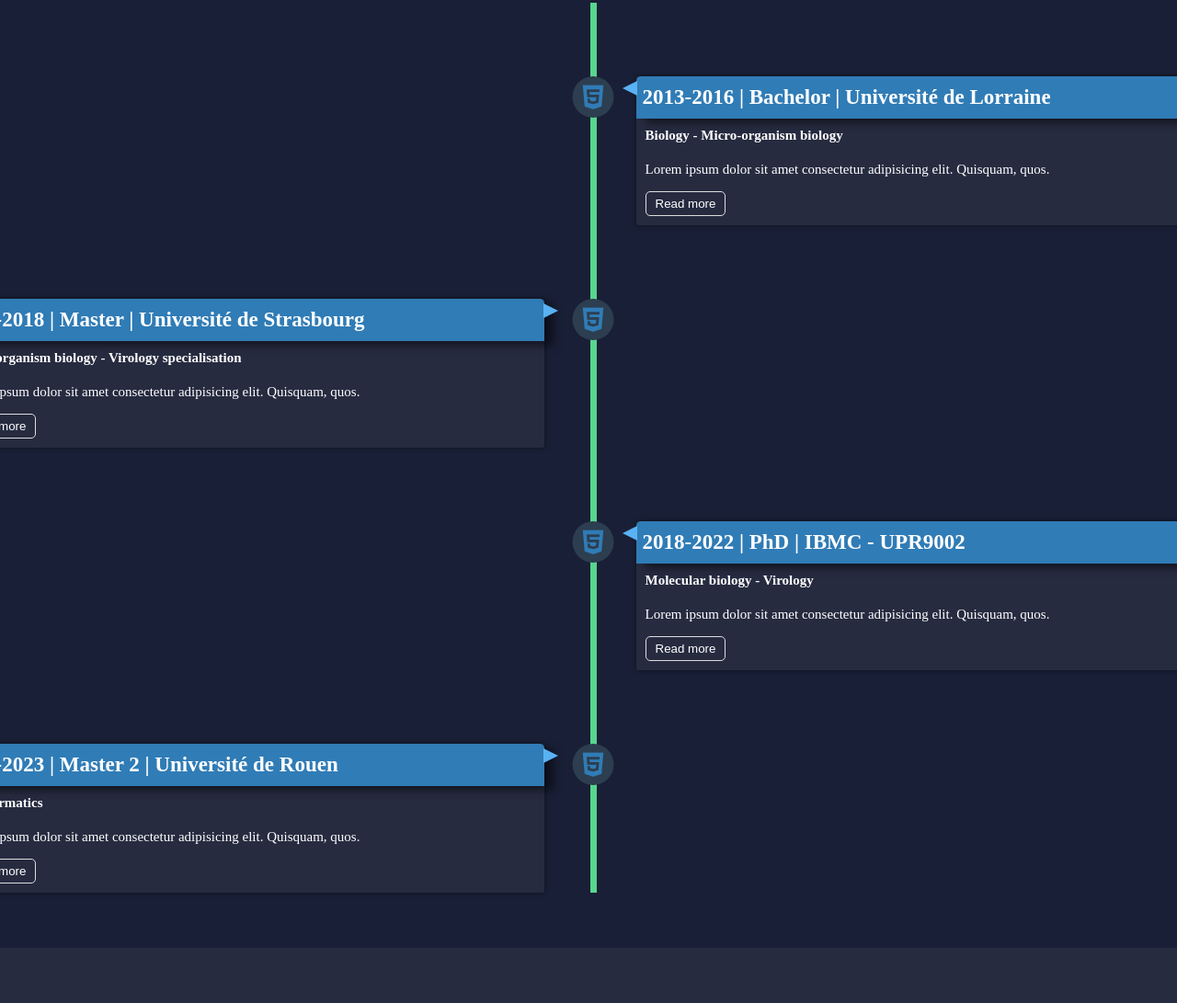
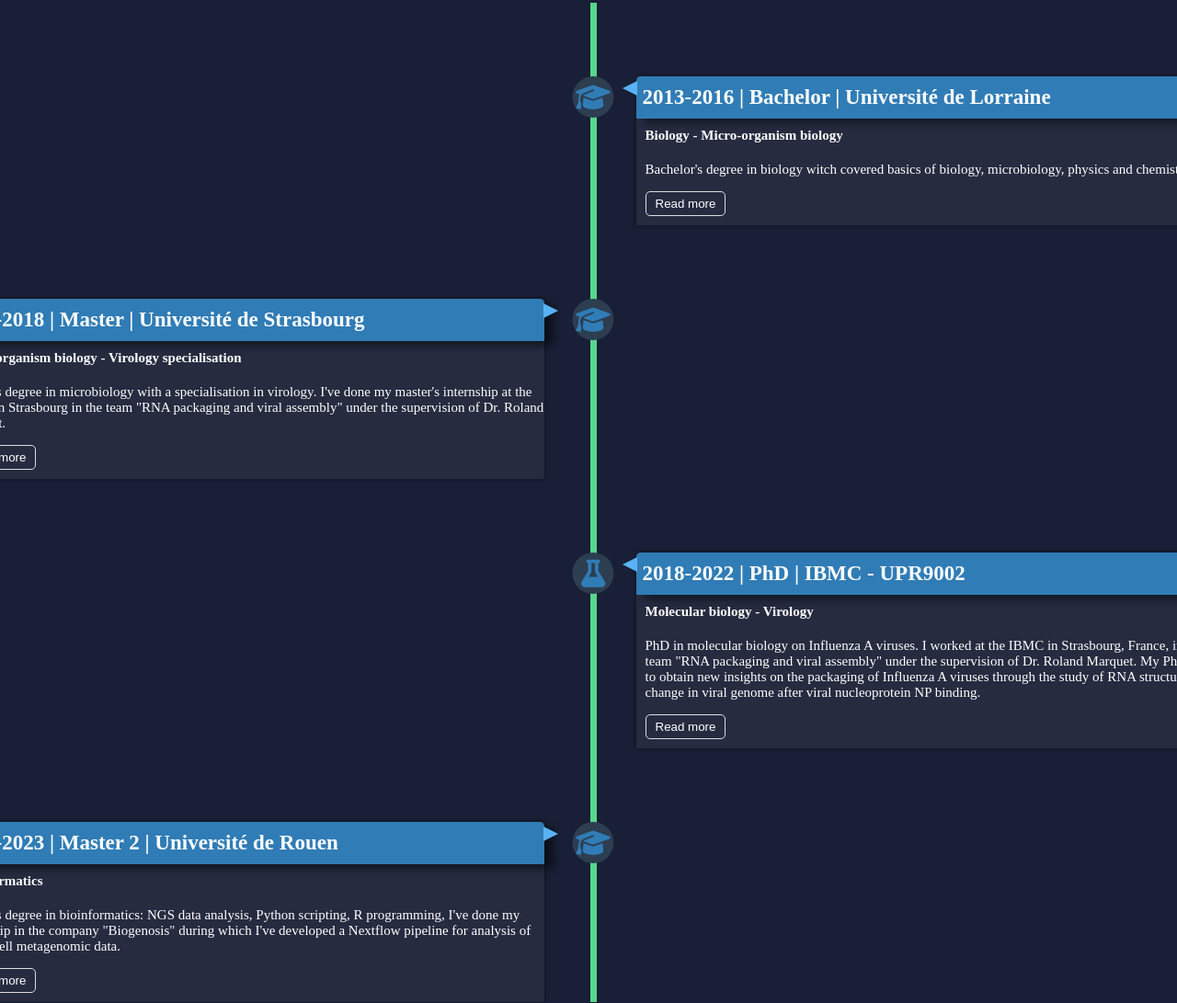
Before and after one commit to equignon/equignon.github.io, a plain HTML site: page index.html in a window 1280 px wide. Shown: the part 1709-2800 px from the top of the page at 92% size. Drawn offline with nearby package versions, Linux system fonts and the light colour scheme.

Commit message:
Added curriculum information

```diff
--- a/index.html
+++ b/index.html
@@ -75,40 +75,53 @@
         <h2 class="heading"><span>Curriculum</span></h2>
         <ul>
             <li>
-                <i class="fa-brands fa-html5"></i>
+                <i class="fa-solid fa-graduation-cap"></i>
                 <div class="timeline-box">
                     <h3 class="title">2013-2016 | Bachelor | Université de Lorraine</h3>
                     <h3 class="subtitle">Biology - Micro-organism biology</h3>
                     <p>
-                        Lorem ipsum dolor sit amet consectetur adipisicing elit. Quisquam, quos.
+                        Bachelor's degree in biology witch covered basics of biology, microbiology, physics and chemistry.
                     </p>
                     <button>Read more</button>
                 </div>
             </li>
             <li>
-                <i class="fa-brands fa-html5"></i>
+                <i class="fa-solid fa-graduation-cap"></i>
                 <div class="timeline-box">
                     <h3 class="title">2016-2018 | Master | Université de Strasbourg</h3>
                     <h3 class="subtitle">Micro-organism biology - Virology specialisation</h3>
-                    <p> Lorem ipsum dolor sit amet consectetur adipisicing elit. Quisquam, quos. </p>
+                    <p>
+                        Master's degree in microbiology with a specialisation in virology.
+                        I've done my master's internship at the IBMC in Strasbourg in the team
+                        "RNA packaging and viral assembly" under the supervision of Dr. Roland Marquet.
+                    </p>
                     <button>Read more</button>
                 </div>
             </li>
             <li>
-                <i class="fa-brands fa-html5"></i>
+                <i class="fa-solid fa-flask"></i>
                 <div class="timeline-box">
                     <h3 class="title">2018-2022 | PhD | IBMC - UPR9002</h3>
                     <h3 class="subtitle">Molecular biology - Virology</h3>
-                    <p> Lorem ipsum dolor sit amet consectetur adipisicing elit. Quisquam, quos. </p>
+                    <p>
+                        PhD in molecular biology on Influenza A viruses. I worked at the IBMC in Strasbourg, France, in the
+                        team "RNA packaging and viral assembly" under the supervision of Dr. Roland Marquet. My PhD
+                        aimed to obtain new insights on the packaging of Influenza A viruses through the study of
+                        RNA structural change in viral genome after viral nucleoprotein NP binding.
+                    </p>
                     <button>Read more</button>
                 </div>
             </li>
             <li>
-                <i class="fa-brands fa-html5"></i>
+                <i class="fa-solid fa-graduation-cap"></i>
                 <div class="timeline-box">
                     <h3 class="title">2022-2023 | Master 2 | Université de Rouen</h3>
                     <h3 class="subtitle">Bioinformatics</h3>
-                    <p> Lorem ipsum dolor sit amet consectetur adipisicing elit. Quisquam, quos. </p>
+                    <p>
+                        Master's degree in bioinformatics: NGS data analysis, Python scripting, R programming, I've done
+                        my internship in the company "Biogenosis" during which I've developed a Nextflow pipeline for
+                        analysis of single-cell metagenomic data.
+                    </p>
                     <button>Read more</button>
                 </div>
             </li>
@@ -120,6 +133,7 @@
     <section class="publications" id="publications">
         <h2 class="heading">Latest <span>publications</span></h2>
         <h3>2024</h3>
+        <div class="line"></div>
         <ul>
             <li>
                 <h4> <a href="https://www.mdpi.com/1999-4915/16/3/421">Structural Impact of the Interaction of the Influenza A Virus Nucleoprotein with Genomic RNA Segments</a></h4>
@@ -127,13 +141,19 @@
                     packaging signals within the genome. </p>
                 <p> <a href="./download/quignon_2024.pdf">Download PDF</a> </p>
             </li>
+        </ul>
+
+        <div class="space"></div>
+
         <h3>2021</h3>
+        <div class="line"></div>
         <ul>
             <li>
                 <h4> <a href="https://pubmed.ncbi.nlm.nih.gov/34696322/">Chemical and Enzymatic Probing of Viral RNAs: From Infancy to Maturity and Beyond</a></h4>
                 <p> Review redacted alongside my thesis as a co-first author. It aimed at summarize the evolution of chemical cartography techniques through years and the
                     latest techniques developed as of 2021. </p>
                 <p> <a href="./download/gilmer_2021.pdf">Download PDF</a> </p>
+            </li>
         </ul>
     </section>
 
--- a/styles/style.css
+++ b/styles/style.css
@@ -42,6 +42,18 @@ section {
     justify-content: space-between;
     align-items: center;
     z-index: 100;
+}
+
+.line {
+    border-bottom: 5px solid var(--main-color);
+    margin-top: 10px;
+    margin-bottom: 10px;
+    width: 100%;
+    border-radius: 20px;
+}
+
+.space {
+    margin-top: 50px;
 }
 
 .logo {
```
